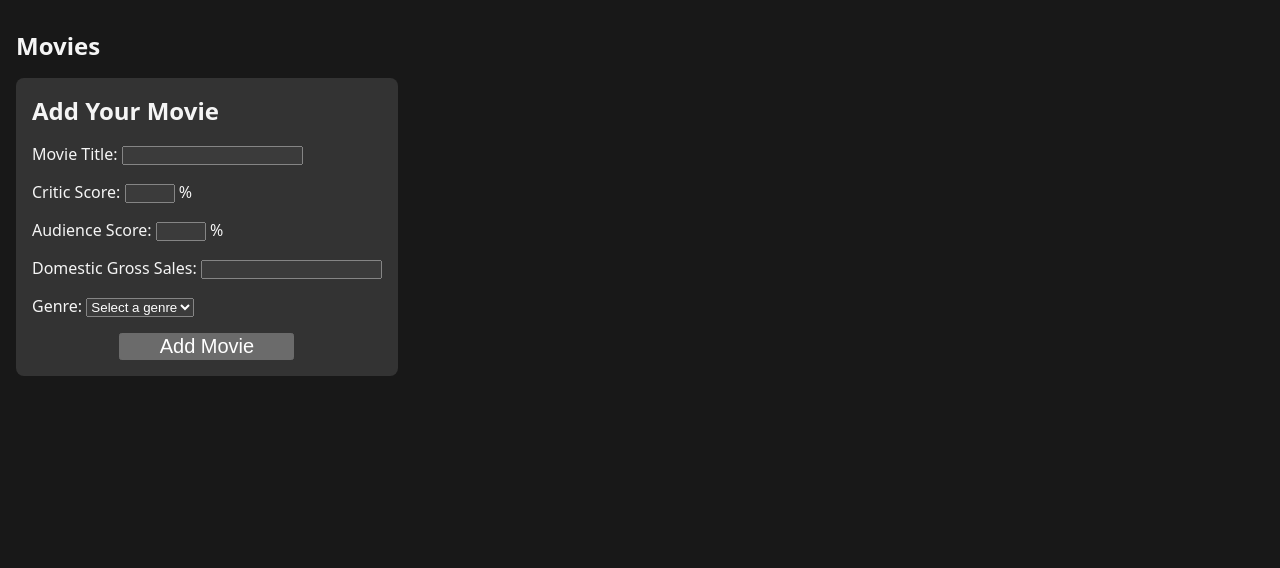
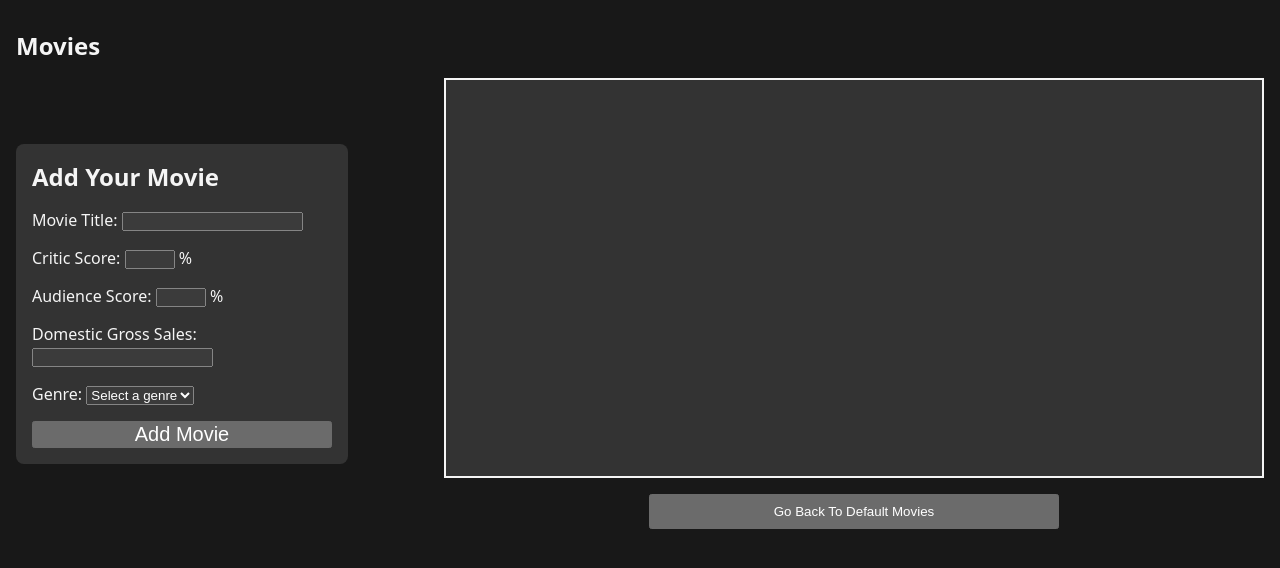
Before and after one commit to brailyguzman/compareMovies, a website built with Vite: page app/index.html in a window 1280 px wide. Shown: the part 62-630 px from the top of the page. Built offline with nearby package versions, Linux system fonts and the light colour scheme.

Commit message:
Add structure and styling of the movies

```diff
--- a/app/index.html
+++ b/app/index.html
@@ -14,7 +14,7 @@
             <main>
                 <section id="movies-section">
                     <h2 class="section-title">Movies</h2>
-
+                    <div class="movies-section-container">
                         <form id="add-movie-form">
                             <h2 id="add-movie-form-title">Add Your Movie</h2>
 
@@ -22,7 +22,7 @@
                                 >Movie Title:
                                 <input
                                     type="text"
-                                name="movieTitle"
+                                    name="title"
                                     id="movie-title-input"
                                     required
                                 />
@@ -62,7 +62,7 @@
 
                                 <input
                                     type="number"
-                                name="domesticGross"
+                                    name="domestic"
                                     id="movie-domestic-input"
                                     required
                                 />
@@ -94,6 +94,15 @@
 
                             <button id="form-add-movie">Add Movie</button>
                         </form>
+
+                        <div id="movies-container">
+                            <ul id="movies-list"></ul>
+
+                            <button id="movies-default-button">
+                                Go Back To Default Movies
+                            </button>
+                        </div>
+                    </div>
                 </section>
             </main>
         </div>
--- a/app/src/style.css
+++ b/app/src/style.css
@@ -19,6 +19,10 @@ body {
     background-color: var(--background-color);
     color: var(--text-color);
     color-scheme: dark;
+}
+
+li {
+    list-style: none;
 }
 
 header,
@@ -49,6 +53,52 @@ section {
 
 #form-add-movie {
     align-self: center;
-    width: 50%;
+    width: 300px;
     font-size: 1.25rem;
 }
+
+/* Movies */
+
+.movies-section-container {
+    display: flex;
+    align-items: center;
+    gap: 6rem;
+}
+
+#movies-container {
+    display: flex;
+    flex-direction: column;
+    gap: 1rem;
+    width: 100%;
+}
+
+#movies-list {
+    display: flex;
+    background-color: var(--secondary-background);
+    justify-content: center;
+    align-items: center;
+    padding: 1rem;
+    gap: 1rem;
+    flex-wrap: wrap;
+    border: 2px solid var(--text-color);
+    width: 100%;
+    height: 50vh;
+    overflow-y: auto;
+}
+
+.movie {
+    box-shadow: 0px 0px 15px var(--background-color);
+    padding: 1rem;
+    flex-grow: 1;
+    width: 25%;
+}
+
+.movie-title {
+    margin: 0.5rem 0;
+}
+
+#movies-default-button {
+    align-self: center;
+    width: 50%;
+    padding: 0.5rem;
+}
```
Lines whose indentation alone changed are shown as unchanged.
